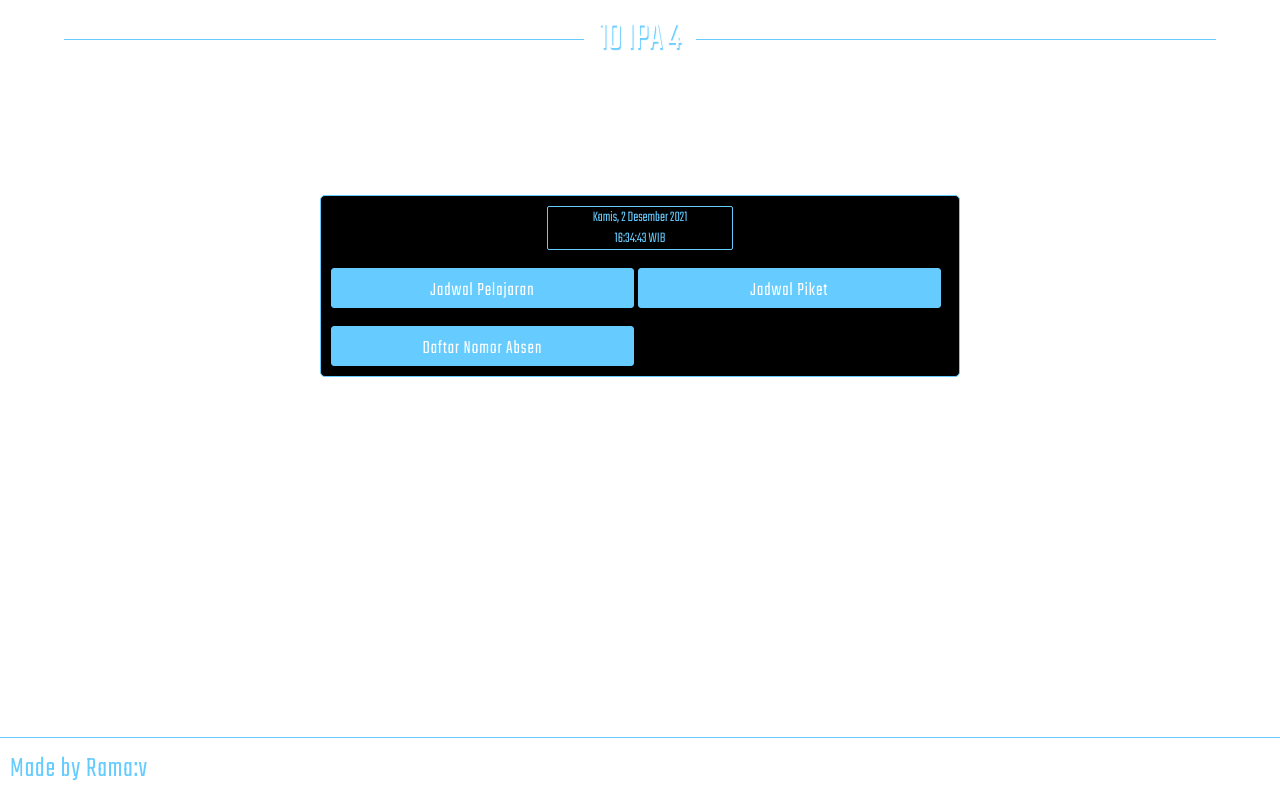
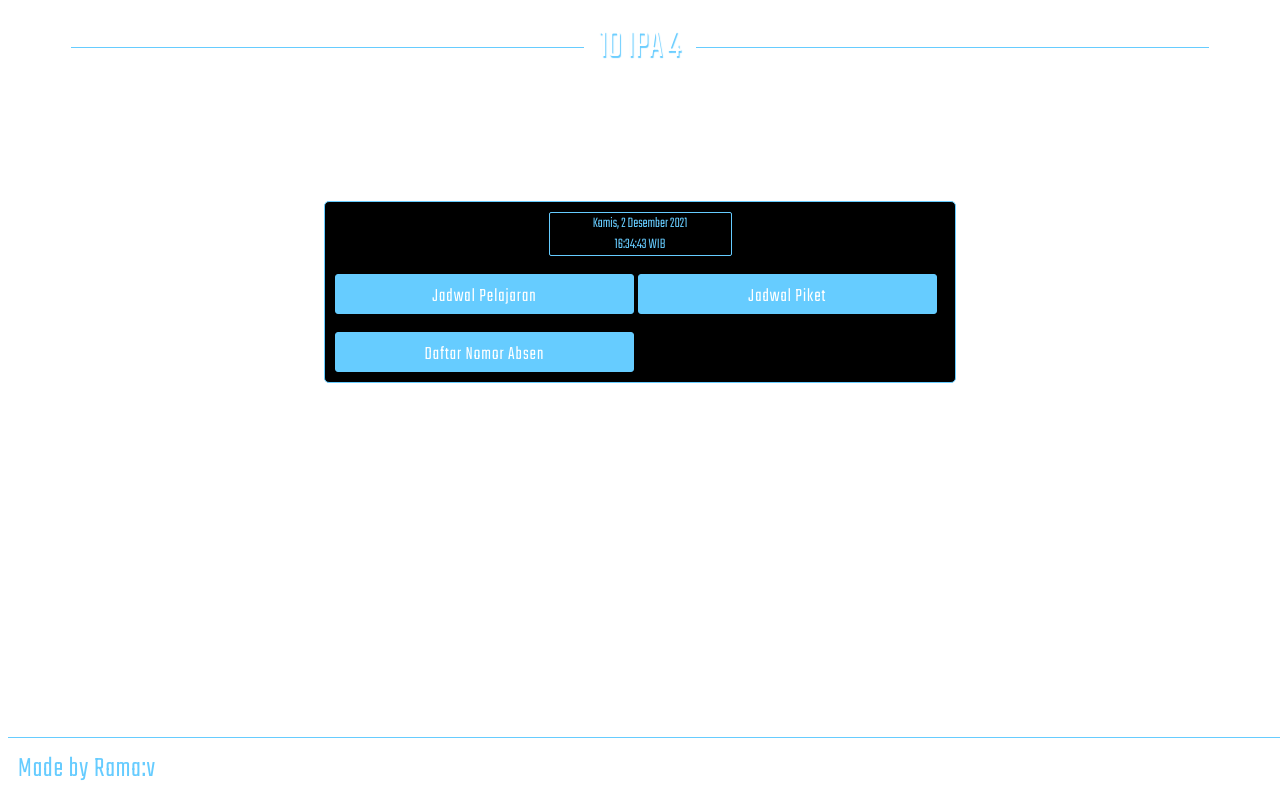
Before and after one commit to ZyxMapLe/webkelas, a PHP site: page / in a window 1280 px wide. Run offline with PHP 8.4, Linux system fonts and the light colour scheme; some libraries are stand-ins or nearby versions.

Commit message:
Update raflipedia.css

```diff
--- a/css/raflipedia.css
+++ b/css/raflipedia.css
@@ -11,12 +11,7 @@
 	box-sizing:border-box;
 }
 body {
-        background-color: linear-gradient(#EE7752, #E73C7E, #23A6D5, #23D5AB);
-	-webkit-background-size:cover;
-	-moz-background-size:cover;
-	-o-background-size:cover;
-	background-size:cover;
-	margin:0;
+    background-color: linear-gradient(#EE7752, #E73C7E, #23A6D5, #23D5AB);
 }
 .footer {
 	background-color:#fff;
```
